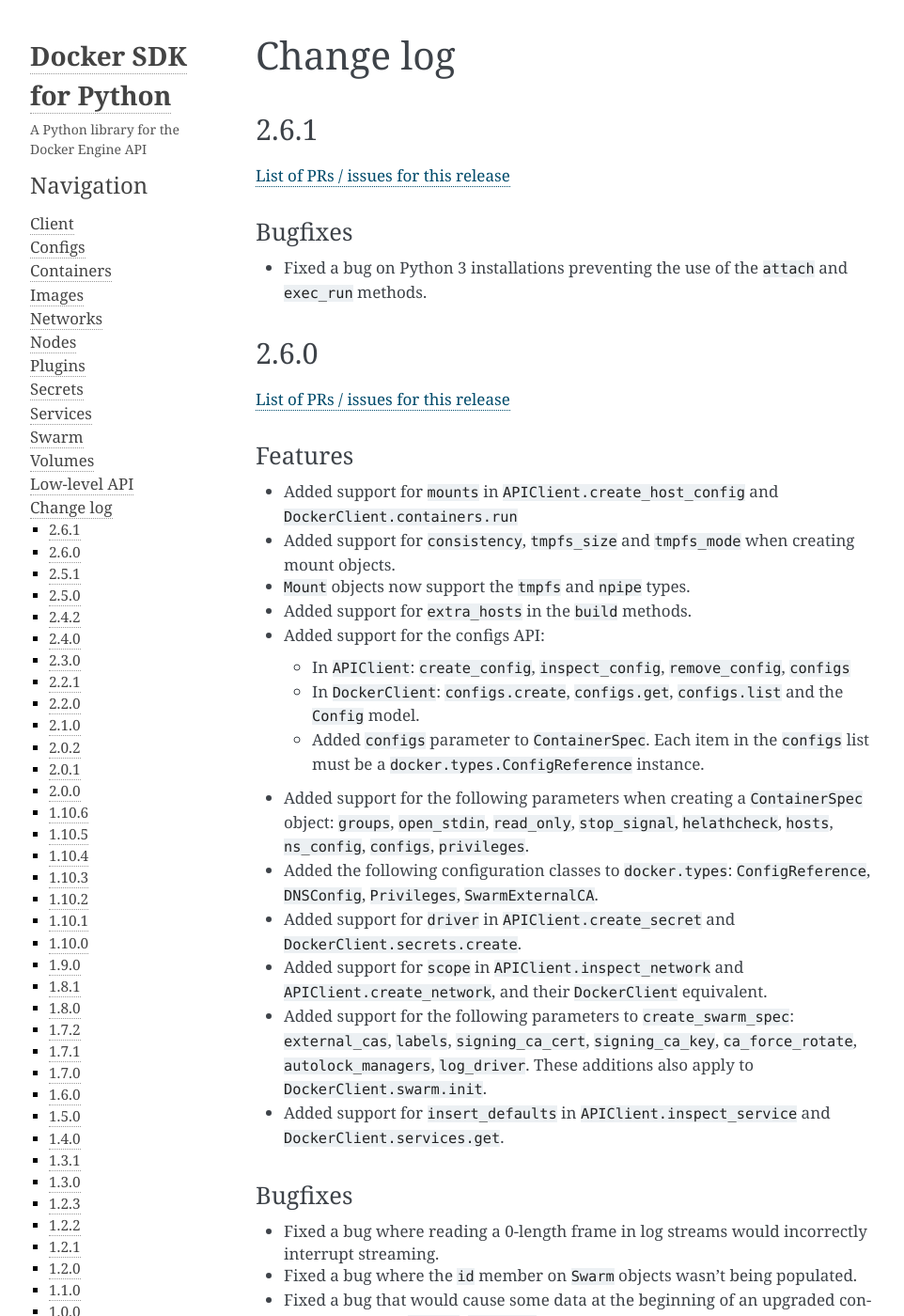
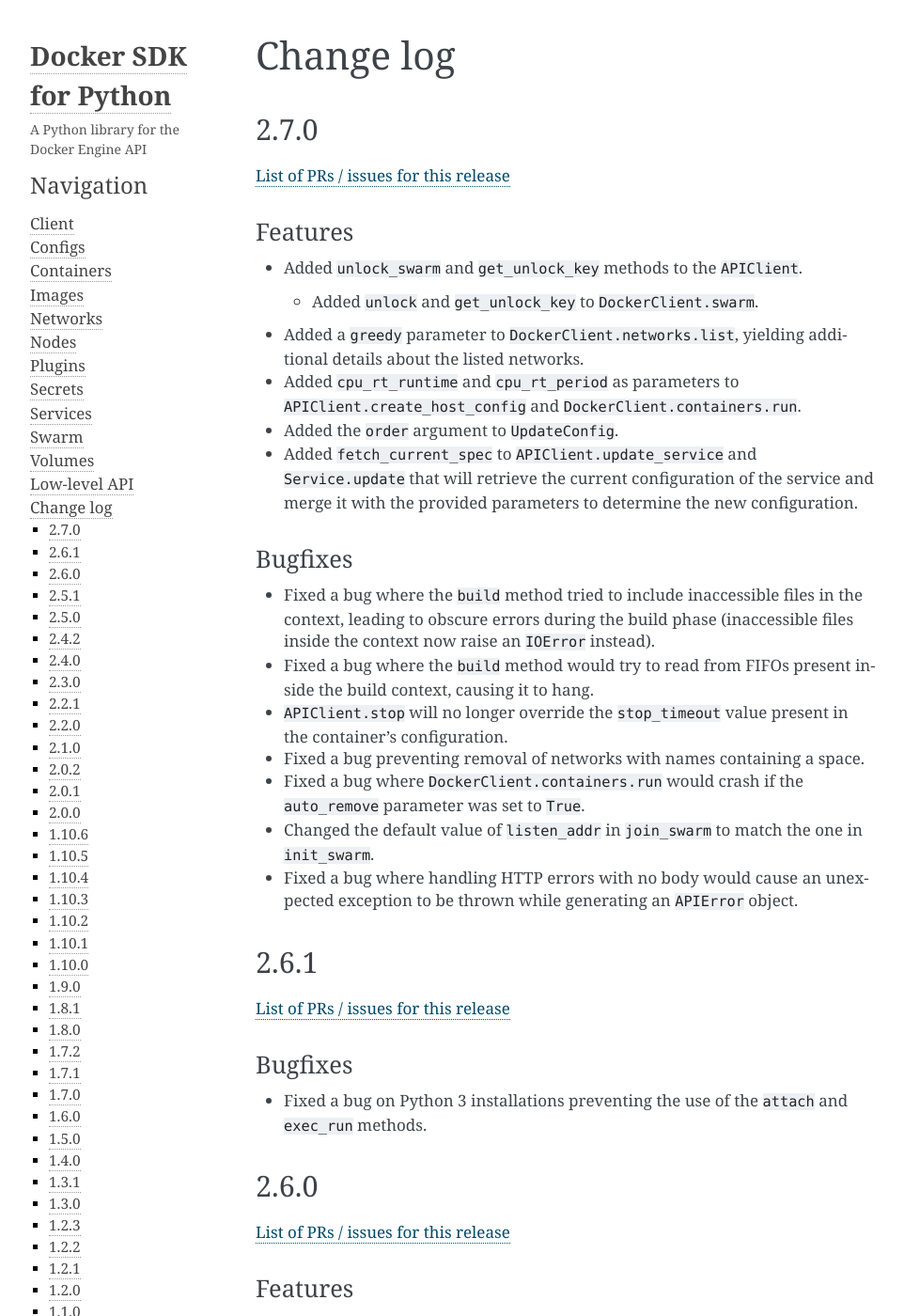
Before and after one commit to docker/docker-py, a Sphinx documentation site: the page built from docs/change-log.md, in a window 1280 px wide and 1400 px high. Shown: the whole window at 94% size, without its empty margins (148-1110 px from the left). Built offline with Sphinx 7.4.7, drawn with Linux system fonts in a browser that asks for light colours; pages that are not in the unit, such as notebooks, are missing from menus.

Commit message:
Bump 2.7.0 + changelog
Signed-off-by: Joffrey F <joffrey@docker.com>

```diff
--- a/docker/version.py
+++ b/docker/version.py
@@ -1,2 +1,2 @@
-version = "2.7.0-dev"
+version = "2.7.0"
 version_info = tuple([int(d) for d in version.split("-")[0].split(".")])
--- a/docs/change-log.md
+++ b/docs/change-log.md
@@ -1,5 +1,40 @@
 Change log
 ==========
+
+2.7.0
+-----
+
+[List of PRs / issues for this release](https://github.com/docker/docker-py/milestone/41?closed=1)
+
+### Features
+
+* Added `unlock_swarm` and `get_unlock_key` methods to the `APIClient`.
+    * Added `unlock` and `get_unlock_key` to `DockerClient.swarm`.
+* Added a `greedy` parameter to `DockerClient.networks.list`, yielding
+  additional details about the listed networks.
+* Added `cpu_rt_runtime` and `cpu_rt_period` as parameters to
+  `APIClient.create_host_config` and `DockerClient.containers.run`.
+* Added the `order` argument to `UpdateConfig`.
+* Added `fetch_current_spec` to `APIClient.update_service` and `Service.update`
+  that will retrieve the current configuration of the service and merge it with
+  the provided parameters to determine the new configuration.
+
+### Bugfixes
+
+* Fixed a bug where the `build` method tried to include inaccessible files
+  in the context, leading to obscure errors during the build phase
+  (inaccessible files inside the context now raise an `IOError` instead).
+* Fixed a bug where the `build` method would try to read from FIFOs present
+  inside the build context, causing it to hang.
+* `APIClient.stop` will no longer override the `stop_timeout` value present
+  in the container's configuration.
+* Fixed a bug preventing removal of networks with names containing a space.
+* Fixed a bug where `DockerClient.containers.run` would crash if the
+  `auto_remove` parameter was set to `True`.
+* Changed the default value of `listen_addr` in `join_swarm` to match the
+  one in `init_swarm`.
+* Fixed a bug where handling HTTP errors with no body would cause an unexpected
+  exception to be thrown while generating an `APIError` object.
 
 2.6.1
 -----
```
